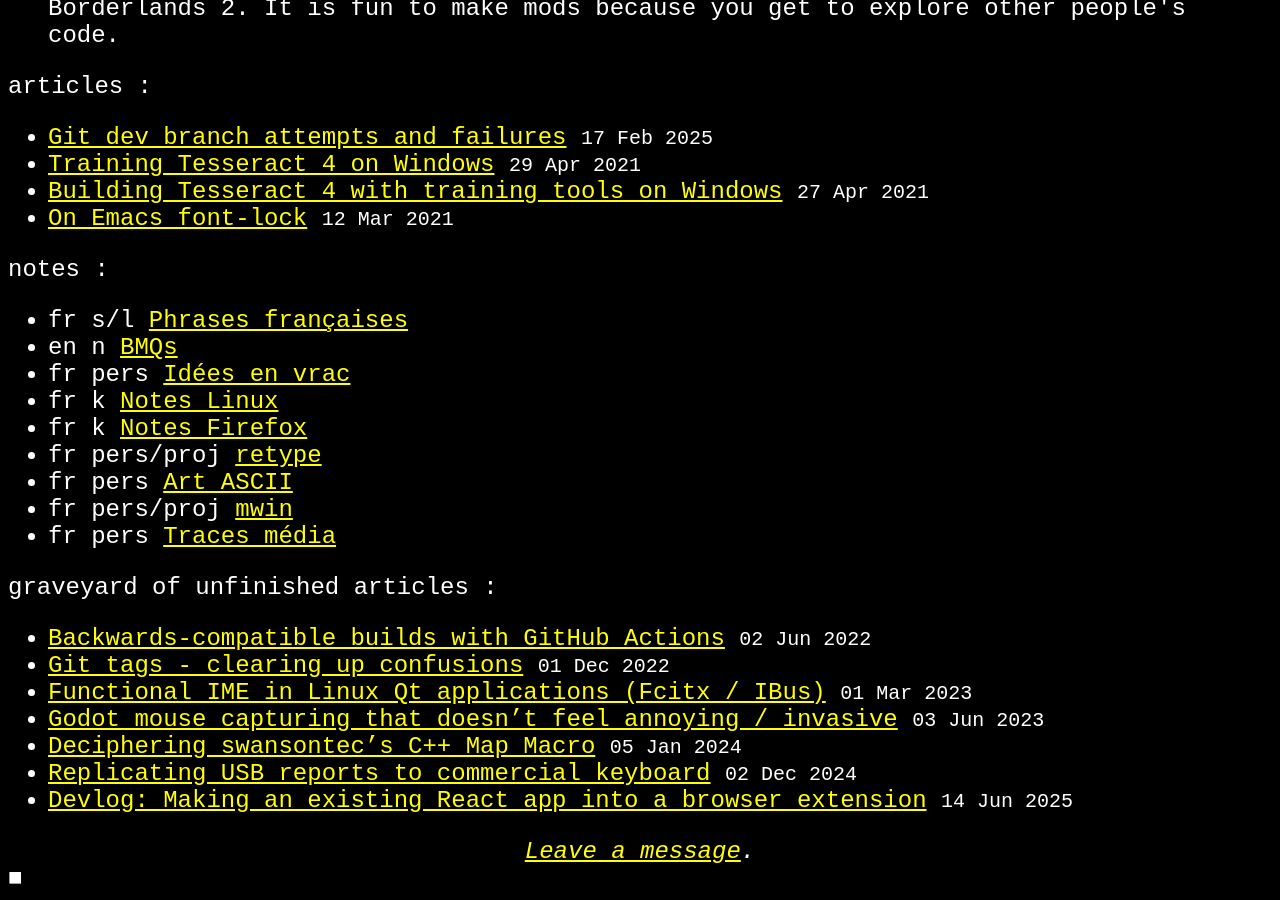
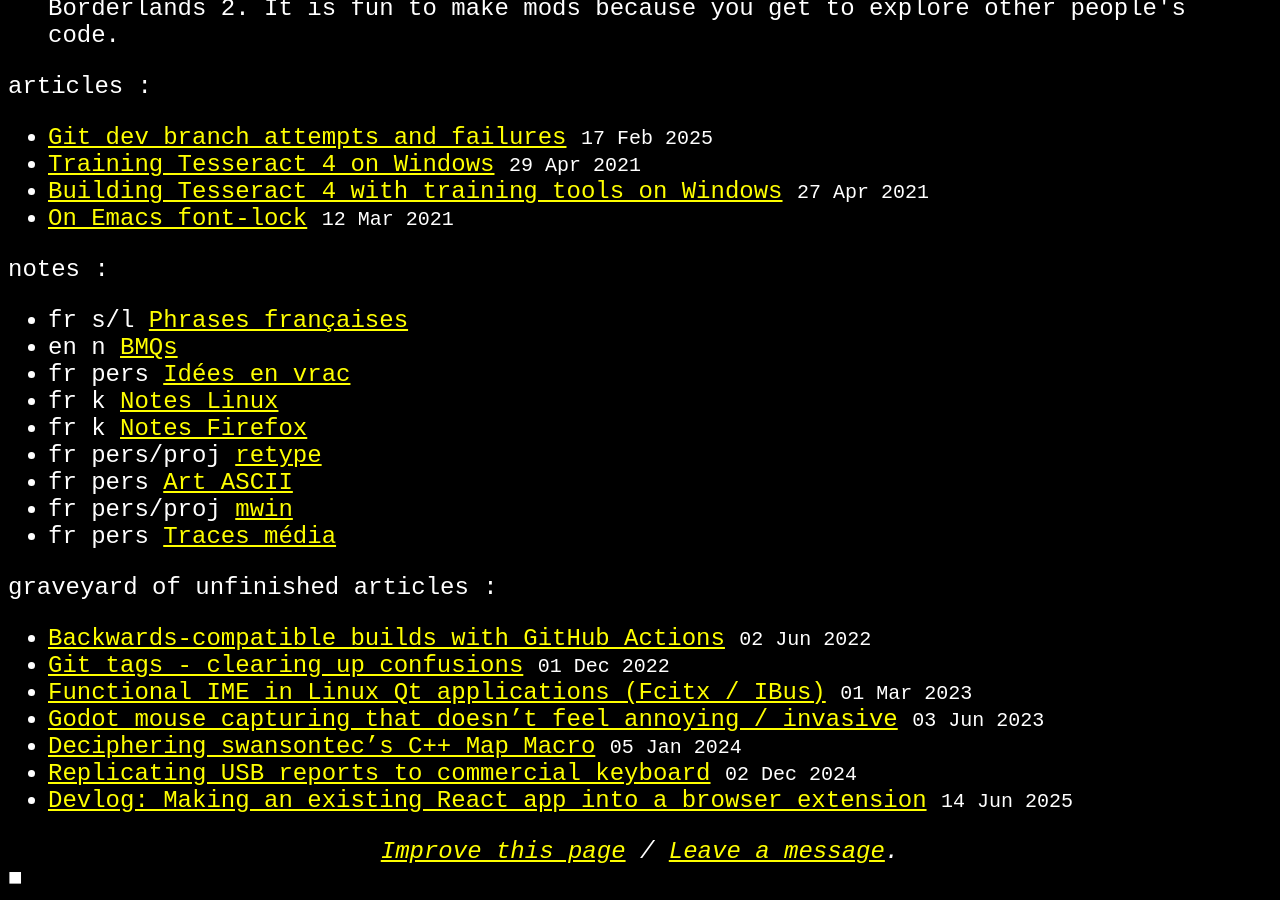
Before and after one commit to plu5/plu5.github.io, a Jekyll site: the page built from index.html, in a window 1280 px wide and 900 px high, scrolled down 1047 px. Built offline with Jekyll 4.4.1, drawn with Linux system fonts in a browser that asks for light colours; the list of posts is cut into pages by our own code.

Commit message:
feat(fin): 'Improve this page' link

```diff
--- a/_includes/fin.html
+++ b/_includes/fin.html
@@ -1,12 +1,19 @@
 {% assign prompttext = "" %}
 {% assign linktext = "Leave a message" %}
+{% assign improvetext = "Improve this page" %}
 {% if page.path contains '_posts' %}
   {% assign prompttext = "Something wrong in the article? " %}
   {% assign linktext = "Let me know" %}
 {% elsif page.lang == 'fr' %}
   {% assign linktext = "Laisser un message" %}
+  {% assign improvetext = "Améliorer cette page" %}
 {% endif %}
 
-<center><i>{{ prompttext }}<a href="https://github.com/plu5/plu5.github.io/issues">{{ linktext }}</a>.</i></center>
+<center>
+  <i>
+    <a href="https://github.com/plu5/plu5.github.io/blob/master/{{ page.path }}">{{ improvetext }}</a> /
+    {{ prompttext }}<a href="https://github.com/plu5/plu5.github.io/issues">{{ linktext }}</a>.
+  </i>
+</center>
 
 <div id="fin">■</div>
```
